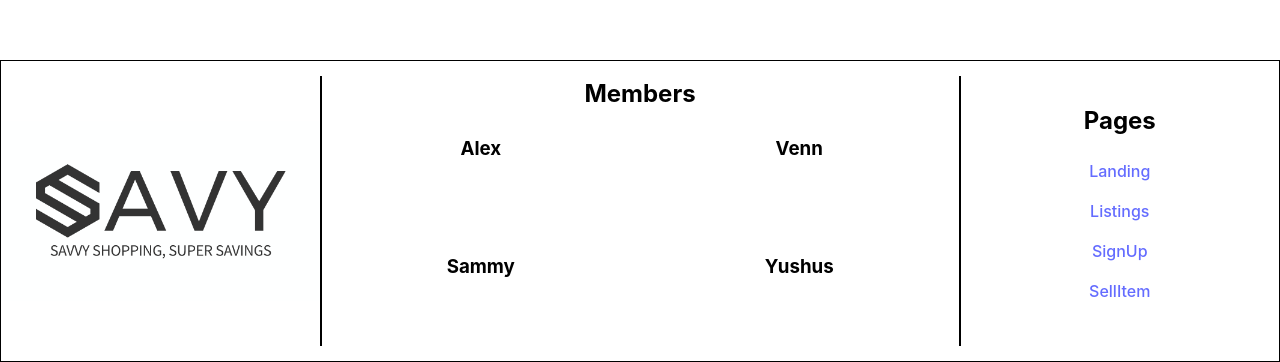
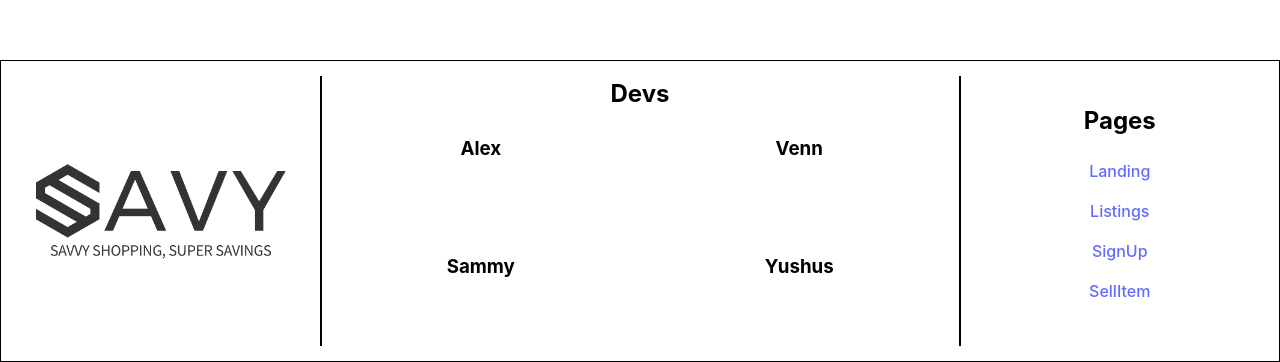
Before and after one commit to alexbradshaw/Odin-Fork-Bombing-Squad, a React (Vite) app in the folder client/: page / in a window 1280 px wide. Shown: the part 941-1303 px from the top of the page. Built offline with nearby package versions, Linux system fonts and the light colour scheme; no server answers; some icons are missing.

Commit message:
changed members to devs

```diff
--- a/client/src/Components/Footer/Footer.jsx
+++ b/client/src/Components/Footer/Footer.jsx
@@ -41,7 +41,7 @@ const Footer = () => {
                     <img className='footerLogo' src={"/full.png"} />
                 </div>
                 <div className='column' id='foot2'>
-                    <h2>Members</h2>
+                    <h2>Devs</h2>
                     <div className='memberList'>
                         <div>
                             <div>
```
